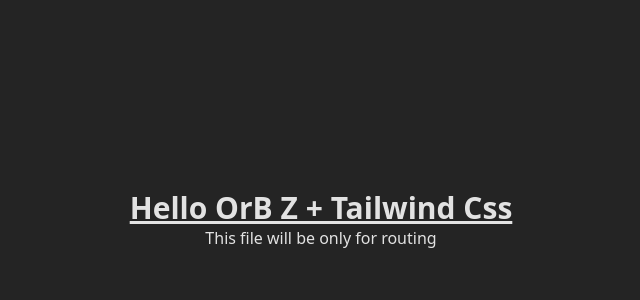
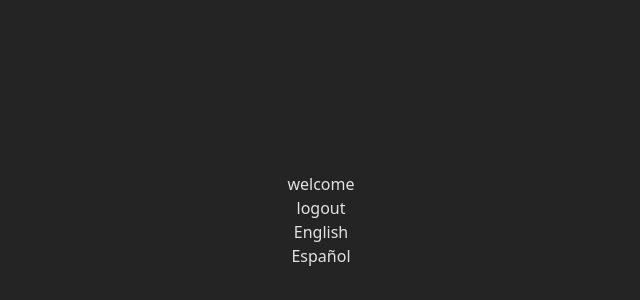
Before and after one commit to damian-pebe/OrB-Z, a React (Vite) app: page / in a window 1280 px wide. Shown: the part 180-480 px from the top of the page, without its empty margins (319-959 px from the left). Built offline with nearby package versions, Linux system fonts and the light colour scheme; no server answers.

Commit message:
add(i18): integrate i18

```diff
--- a/package.json
+++ b/package.json
@@ -21,8 +21,12 @@
   "dependencies": {
     "@tailwindcss/vite": "^4.1.11",
     "@tanstack/react-query": "^5.81.5",
+    "i18next": "^25.3.0",
+    "i18next-browser-languagedetector": "^8.2.0",
+    "i18next-http-backend": "^3.0.2",
     "react": "^19.1.0",
     "react-dom": "^19.1.0",
+    "react-i18next": "^15.6.0",
     "tailwindcss": "^4.1.11",
     "zustand": "^5.0.6"
   },
--- /dev/null
+++ b/public/locales/en/common.json
@@ -0,0 +1,4 @@
+{
+    "welcome": "Welcome to my app",
+    "logout": "Log out"
+}
--- /dev/null
+++ b/public/locales/es/common.json
@@ -0,0 +1,4 @@
+{
+    "welcome": "Bienvenido a mi aplicación",
+    "logout": "Cerrar sesión"
+}
--- a/src/ui/App.tsx
+++ b/src/ui/App.tsx
@@ -1,10 +1,24 @@
+import { useTranslation } from "react-i18next";
+import ToggleTranslate from "./src/components/toggleTranslate";
+
+const Welcome = () => {
+  const { t } = useTranslation("common");
+
+  return <h1>{t("welcome")}</h1>;
+};
+
+const Logout = () => {
+  const { t } = useTranslation("common");
+
+  return <p>{t("logout")}</p>;
+};
+
 function App() {
   return (
     <div className="flex flex-col items-center justify-center min-h-screen">
-      <h1 className="text-3xl font-bold underline">
-        Hello OrB Z + Tailwind Css
-      </h1>
-      <p>This file will be only for routing</p>
+      <Welcome />
+      <Logout />
+      <ToggleTranslate />
     </div>
   );
 }
--- /dev/null
+++ b/src/ui/i18n.ts
@@ -0,0 +1,26 @@
+import i18n from "i18next";
+import { initReactI18next } from "react-i18next";
+import HttpBackend from "i18next-http-backend";
+import LanguageDetector from "i18next-browser-languagedetector";
+
+i18n
+  .use(HttpBackend)
+  .use(LanguageDetector)
+  .use(initReactI18next)
+  .init({
+    fallbackLng: "en",
+    debug: false,
+    ns: ["common"],
+    defaultNS: "common",
+    interpolation: {
+      escapeValue: false,
+    },
+    backend: {
+      loadPath: "/locales/{{lng}}/{{ns}}.json",
+    },
+    react: {
+      useSuspense: false,
+    },
+  });
+
+export default i18n;
--- a/src/ui/main.tsx
+++ b/src/ui/main.tsx
@@ -1,10 +1,13 @@
-import { StrictMode } from 'react'
+import { StrictMode, Suspense } from "react";
 import { createRoot } from 'react-dom/client'
+import "./i18n";
 import './global.css'
 import App from './App'
 
-createRoot(document.getElementById('root')!).render(
+createRoot(document.getElementById("root")!).render(
   <StrictMode>
-    <App />
-  </StrictMode>,
-)
+    <Suspense fallback={<div>Loading translations...</div>}>
+      <App />
+    </Suspense>
+  </StrictMode>
+);
--- /dev/null
+++ b/src/ui/src/components/toggleTranslate.tsx
@@ -0,0 +1,14 @@
+import { useTranslation } from "react-i18next";
+
+const ToggleTranslate = () => {
+  const { i18n } = useTranslation();
+
+  return (
+    <>
+      <button onClick={() => i18n.changeLanguage("en")}>English</button>
+      <button onClick={() => i18n.changeLanguage("es")}>Español</button>
+    </>
+  );
+};
+
+export default ToggleTranslate;
--- /dev/null
+++ b/src/ui/src/hooks/useLanguage.ts
@@ -0,0 +1,13 @@
+import { useTranslation } from "react-i18next";
+
+export const useLanguage = () => {
+  const { i18n } = useTranslation();
+
+  const changeLanguage = (lng: string) => {
+    i18n.changeLanguage(lng);
+  };
+
+  const currentLanguage = i18n.language;
+
+  return { changeLanguage, currentLanguage };
+};
```
Also changed, not shown: 1 other file (tests, documents, lock files or other folders).
